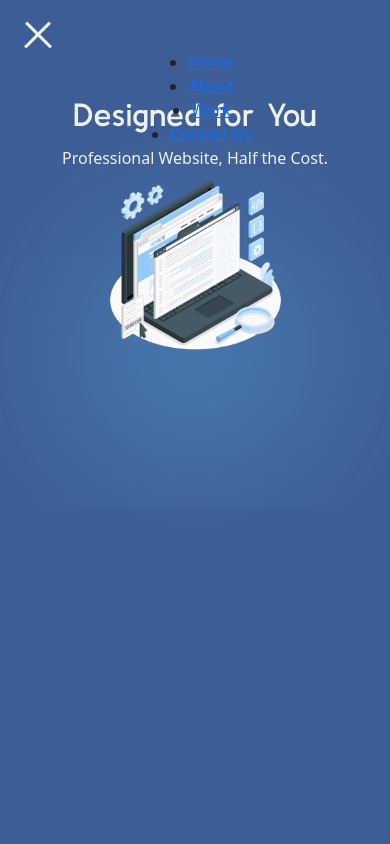
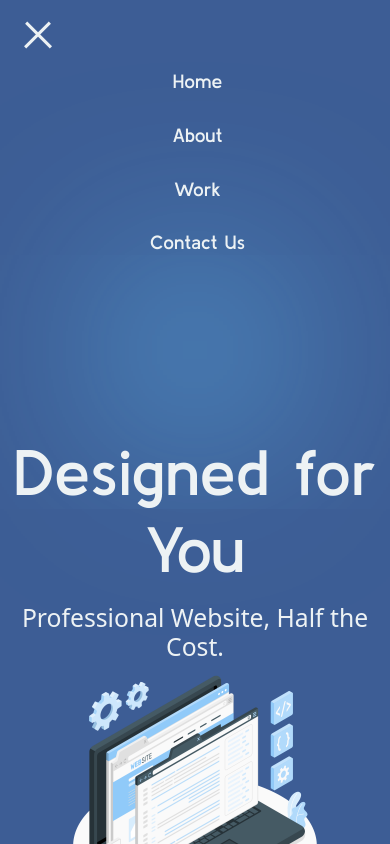
Before and after one commit to paullevental/Pk-Web-Design, a React (Vite) app: page /#/ in a window 390 px wide. Both pictures are taken after a click on the element 195 px from the left and 35 px from the top of the page. Shown: the top 844 px of the page. Built offline with nearby package versions, Linux system fonts and the light colour scheme.

Commit message:
Mobile Responsiveness CSS changes | Previous commit: check useState is bug free.

```diff
--- a/src/Home.tsx
+++ b/src/Home.tsx
@@ -16,7 +16,6 @@ function Home() {
                     <div className="home-right">
                         <img src="src\assets\homePageImg.png" alt="" id="home-page-img" />
                     </div>
-
                 </div>
             </div>
             <main className="home-main">
--- a/src/components/NavBar.tsx
+++ b/src/components/NavBar.tsx
@@ -31,10 +31,10 @@ const NavBar: React.FC = () => {
                 <div className="bar2"></div>
                 <div className="bar3"></div>
                 <ul className={`mobile-menu ${isOpen ? 'open' : ''}`}>
-                    <li><a href="">Home</a></li>
-                    <li><a href="">About</a></li>
-                    <li><a href="">Work</a></li>
-                    <li><a href="">Contact Us</a></li>
+                    <li className="mobile-navbar-item"><a className="nav-link" href="">Home</a></li>
+                    <li className="mobile-navbar-item"><a className="nav-link" href="">About</a></li>
+                    <li className="mobile-navbar-item"><a className="nav-link" href="">Work</a></li>
+                    <li className="mobile-navbar-item"><a className="nav-link" href="">Contact Us</a></li>
                 </ul>
             </div>
         </div>
--- a/src/css/NavBar.css
+++ b/src/css/NavBar.css
@@ -77,14 +77,27 @@
 
 .mobile-menu {
   display: none;
-  position: absolute;
-  top: 50px;
-  left: 0;
-  height: calc(100vh - 50px);
+  height: 300px;
   width: 100%;
+  list-style-type: none;
 }
 
+.mobile-navbar-item .nav-link {
+  border: none;
+}
+
+.mobile-navbar-item a:hover{
+  font-size: 1.6rem;
+  font-size-adjust: 28px;
+}
+
+.mobile-navbar-item a {
+  transition: ease-in-out 0.3s;
+}
+
+
 @media only screen and (max-width: 630px) {
+
   .nav-container .nav {
     display: none;
   }
@@ -100,5 +113,8 @@
     width: 100%;
   }
 
+  .open .mobile-menu {
+    padding-left: 0;
+  }
 
 }
--- a/src/css/colors.css
+++ b/src/css/colors.css
@@ -13,6 +13,4 @@
     --Thistle: #B7ADCF;
     --PaynesGray: #4F646F;
     --DavysGray: #535657;
-
-
   }
--- a/src/css/home.css
+++ b/src/css/home.css
@@ -2,12 +2,6 @@ body {
     background-color: #3D5D95;
     padding: 0;
     margin: 0;
-}
-
-
-html {
-    height: 100vh;
-    min-height: 100%;
 }
 
 .home-container {
@@ -42,7 +36,7 @@ html {
     width: 100%;
     max-width: 100%;
     height: 600px;
-    background-color: #373B44;
+    background-color: #5D76A9;
     color: var(--whitegray);
     padding: 25px;
     text-align: center;
@@ -75,6 +69,10 @@ html {
     }
 }
 
+
+/* Responsive Media CSS */
+
+
 @media screen and (max-width: 900px) {
     .home-container {
         max-width: 100%;
@@ -83,6 +81,7 @@ html {
         padding: 4rem 0rem 3rem 0rem;
     }
 }
+
 
 @media screen and (max-width: 630px) {
     .web-title {
@@ -101,7 +100,8 @@ html {
 
 }
 
-@media screen and (max-width: 400px) {
+
+@media screen and (max-width: 400px) and (max-height: 670px) {
     .home-container {
         padding-top: 0rem;
         padding-bottom: 0rem;
@@ -119,4 +119,5 @@ html {
         width: 175px;
         height: 175px;
     }
+
 }
```
